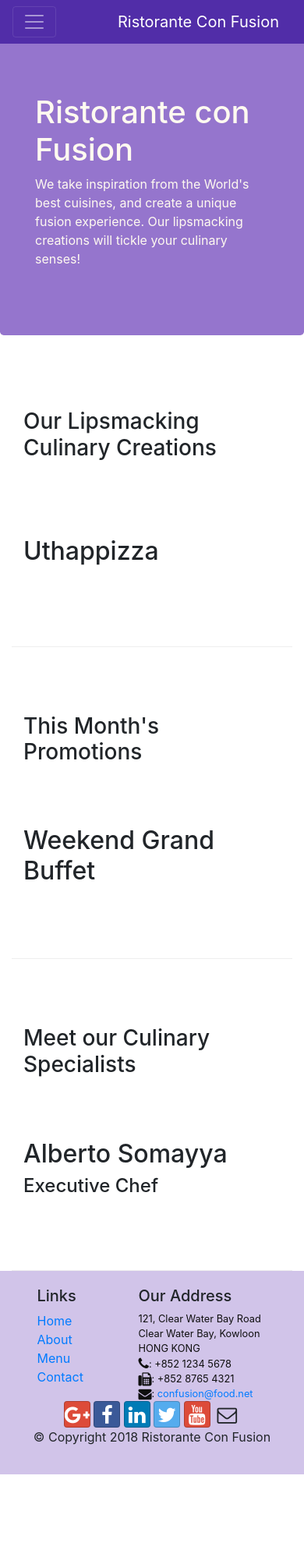
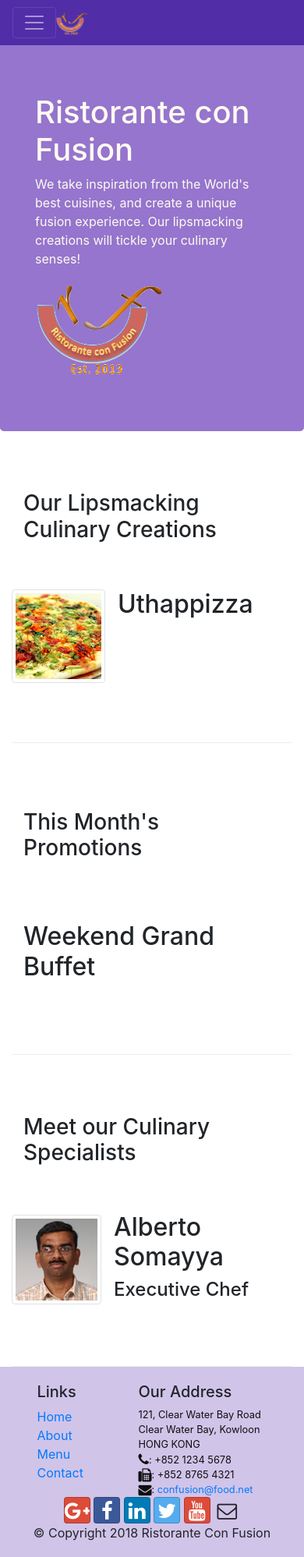
Before and after one commit to jfernandogg/fstackspecialization, a website: page index.html in a window 390 px wide. Shown: the top 1997 px of the page at 78% size. Before the commit the page ends 1891 px from the top, so only its background shows below. Drawn offline with nearby package versions, Linux system fonts and the light colour scheme.

Commit message:
Images and Media

```diff
--- a/index.html
+++ b/index.html
@@ -21,7 +21,7 @@
             <button class="navbar-toggler" type="button" data-toggle="collapse" data-target="#Navbar">
                 <span class="navbar-toggler-icon"></span>
             </button>
-           <a class="navbar-brand" href="#">Ristorante Con Fusion</a>
+            <a class="navbar-brand mr-auto" href="#"><img src="img/logo.png" height="30" width="41"></a>
            <div class="collapse navbar-collapse" id="Navbar">
                 <ul class="navbar-nav mr-auto">
                     <li class="nav-item active"><a class="nav-link" href="#"><span class="fa fa-home fa-lg"></span> Home</a></li>
@@ -41,7 +41,8 @@
                     <p>We take inspiration from the World's best cuisines, and create a unique fusion experience. Our
                         lipsmacking creations will tickle your culinary senses!</p>
                 </div>
-                <div class="col-12 col-sm">
+                <div class="col-12 col-sm align-self-center">
+                    <img src="img/logo.png" class="img-fluid">
                 </div>
             </div>
         </div>
@@ -52,10 +53,16 @@
             <div class="col-12 col-sm-4 order-sm-last col-md-3">
                 <h3>Our Lipsmacking Culinary Creations</h3>
             </div>
-            <div class="col col-sm col-md">
-                <h2>Uthappizza</h2>
-                <p class="d-none d-sm-block">A unique combination of Indian Uthappam (pancake) and Italian pizza, topped with Cerignola olives,
-                    ripe vine cherry tomatoes, Vidalia onion, Guntur chillies and Buffalo Paneer.</p>
+            <div class="media">
+                <img class="d-flex mr-3 img-thumbnail align-self-center"
+                        src="img/uthappizza.png" alt="Uthappizza">
+                <div class="media-body">
+                    <h2 class="mt-0">Uthappizza</h2>
+                    <p class="d-none d-sm-block">A unique combination of Indian Uthappam (pancake) and
+                        Italian pizza, topped with Cerignola olives, ripe vine
+                        cherry tomatoes, Vidalia onion, Guntur chillies and
+                        Buffalo Paneer.</p>
+                </div>
             </div>
         </div>
 
@@ -76,12 +83,18 @@
             <div class="col-12 col-sm-4 order-sm-last col-md-3">
                 <h3>Meet our Culinary Specialists</h3>
             </div>
-            <div class="col col-sm col-md">
-                <h2>Alberto Somayya</h2>
-                <h4>Executive Chef</h4>
-                <p class="d-none d-sm-block">Award winning three-star Michelin chef with wide International experience having worked closely with
-                    whos-who in the culinary world, he specializes in creating mouthwatering Indo-Italian fusion
-                    experiences. </p>
+            <div class="media">
+                <img class="d-flex mr-3 img-thumbnail align-self-center"
+                        src="img/alberto.png" alt="Alberto Somayya">
+                <div class="media-body">
+                    <h2 class="mt-0">Alberto Somayya</h2>
+                    <h4>Executive Chef</h4>
+                    <p class="d-none d-sm-block">Award winning three-star Michelin chef with wide
+                        International experience having worked closely with
+                        whos-who in the culinary world, he specializes in
+                        creating mouthwatering Indo-Italian fusion experiences.
+                        </p>
+                </div>
             </div>
         </div>
     </div>
```
Also changed, not shown: aboutus.html (+3 -2 lines), contactus.html (+3 -2 lines), img/alberto.png (added), img/buffet.png (added), img/logo.png (added), img/uthappizza.png (added).
